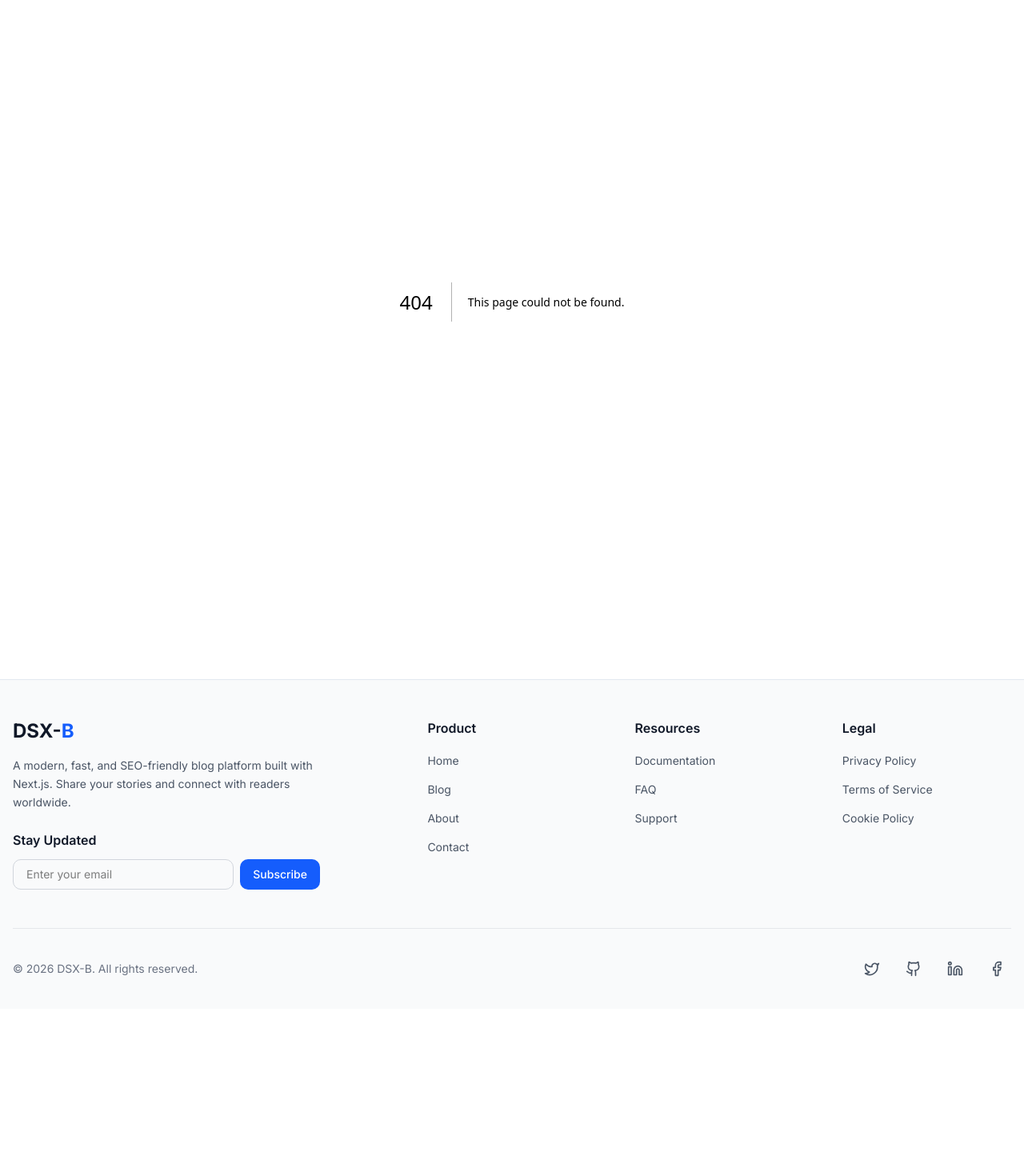
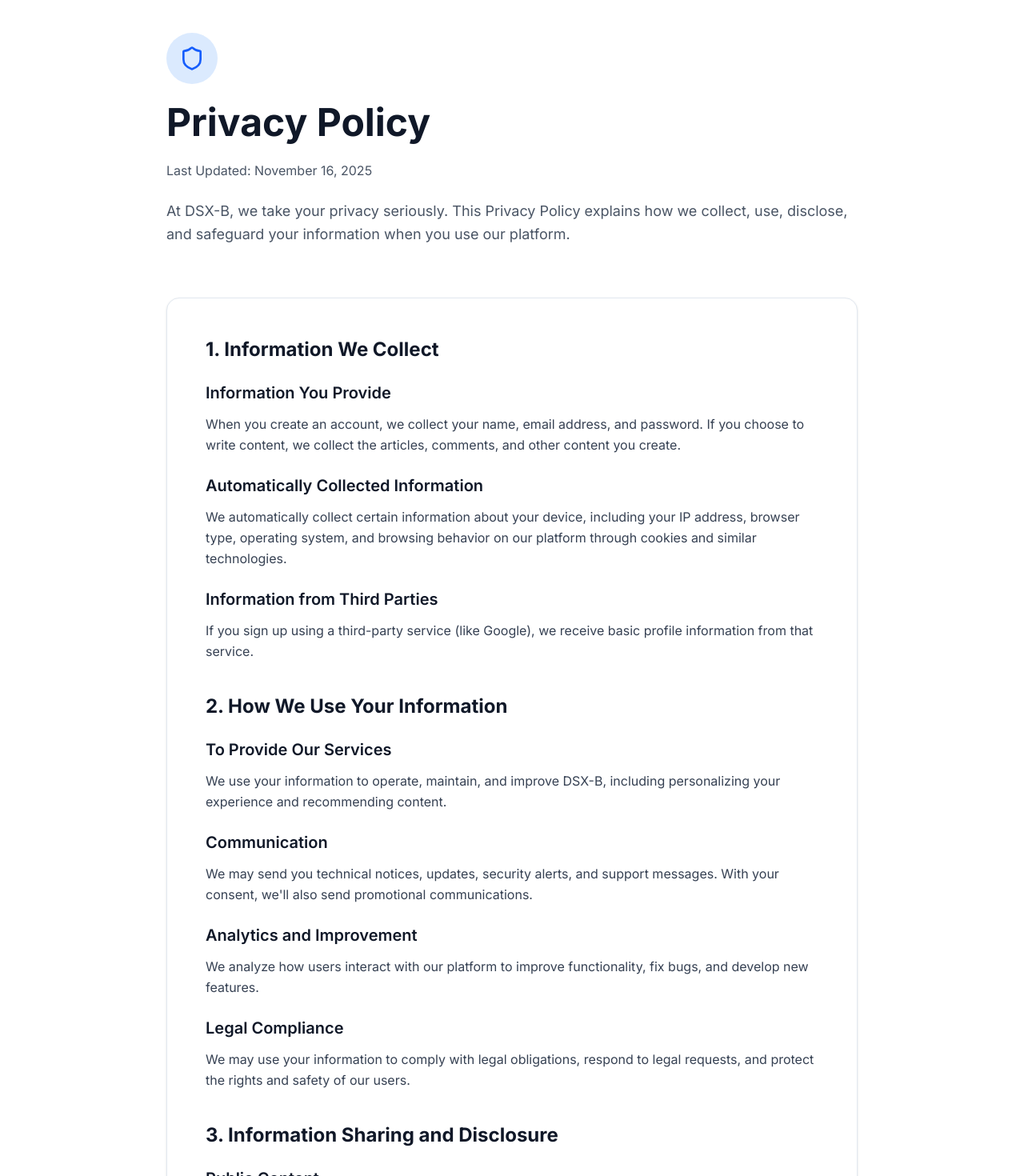
Before and after one commit to devsafix/blog-app-client, a Next.js app: page /privacy in a window 1280 px wide. Before the commit this address had no page. Shown: the part 120-1590 px from the top of the page at 80% size. Before the commit the page ends 1381 px from the top, so only its background shows below. Built offline with nearby package versions, Linux system fonts and the light colour scheme.

Commit message:
Add: Privacy page

```diff
--- /dev/null
+++ b/app/privacy/page.tsx
@@ -0,0 +1,242 @@
+import { Metadata } from "next";
+import { Shield } from "lucide-react";
+
+export const metadata: Metadata = {
+  title: "Privacy Policy | DSX-B",
+  description:
+    "Learn how DSX-B collects, uses, and protects your personal information. Our commitment to your privacy and data security.",
+  alternates: {
+    canonical: "/privacy",
+  },
+  openGraph: {
+    title: "Privacy Policy | DSX-B",
+    description: "Our commitment to protecting your privacy and data.",
+    type: "website",
+  },
+};
+
+type ContentItem = {
+  subtitle?: string;
+  text: string;
+};
+
+type Section = {
+  title: string;
+  content: ContentItem[];
+};
+
+const sections: Section[] = [
+  {
+    title: "1. Information We Collect",
+    content: [
+      {
+        subtitle: "Information You Provide",
+        text: "When you create an account, we collect your name, email address, and password. If you choose to write content, we collect the articles, comments, and other content you create.",
+      },
+      {
+        subtitle: "Automatically Collected Information",
+        text: "We automatically collect certain information about your device, including your IP address, browser type, operating system, and browsing behavior on our platform through cookies and similar technologies.",
+      },
+      {
+        subtitle: "Information from Third Parties",
+        text: "If you sign up using a third-party service (like Google), we receive basic profile information from that service.",
+      },
+    ],
+  },
+  {
+    title: "2. How We Use Your Information",
+    content: [
+      {
+        subtitle: "To Provide Our Services",
+        text: "We use your information to operate, maintain, and improve DSX-B, including personalizing your experience and recommending content.",
+      },
+      {
+        subtitle: "Communication",
+        text: "We may send you technical notices, updates, security alerts, and support messages. With your consent, we'll also send promotional communications.",
+      },
+      {
+        subtitle: "Analytics and Improvement",
+        text: "We analyze how users interact with our platform to improve functionality, fix bugs, and develop new features.",
+      },
+      {
+        subtitle: "Legal Compliance",
+        text: "We may use your information to comply with legal obligations, respond to legal requests, and protect the rights and safety of our users.",
+      },
+    ],
+  },
+  {
+    title: "3. Information Sharing and Disclosure",
+    content: [
+      {
+        subtitle: "Public Content",
+        text: "Articles and comments you publish are publicly visible to all users of the platform. Your profile information may also be publicly visible.",
+      },
+      {
+        subtitle: "Service Providers",
+        text: "We share information with third-party service providers who perform services on our behalf, such as hosting, analytics, and email delivery. These providers are bound by confidentiality agreements.",
+      },
+      {
+        subtitle: "Legal Requirements",
+        text: "We may disclose your information if required by law, legal process, or government request, or to protect the rights and safety of DSX-B and our users.",
+      },
+      {
+        subtitle: "Business Transfers",
+        text: "In the event of a merger, acquisition, or sale of assets, your information may be transferred. We will notify you of any such change.",
+      },
+    ],
+  },
+  {
+    title: "4. Data Security",
+    content: [
+      {
+        text: "We implement industry-standard security measures to protect your personal information, including encryption, secure servers, and regular security audits. However, no method of transmission over the internet is 100% secure, and we cannot guarantee absolute security.",
+      },
+    ],
+  },
+  {
+    title: "5. Your Rights and Choices",
+    content: [
+      {
+        subtitle: "Access and Update",
+        text: "You can access and update your account information at any time through your account settings.",
+      },
+      {
+        subtitle: "Delete Your Account",
+        text: "You can request deletion of your account by contacting us. We will delete your personal information, though some information may be retained as required by law.",
+      },
+      {
+        subtitle: "Marketing Communications",
+        text: "You can opt out of promotional emails by clicking the unsubscribe link in any marketing email.",
+      },
+      {
+        subtitle: "Cookies",
+        text: "You can control cookies through your browser settings. Note that disabling cookies may affect your experience on our platform.",
+      },
+      {
+        subtitle: "Data Portability",
+        text: "You have the right to request a copy of your personal data in a machine-readable format.",
+      },
+    ],
+  },
+  {
+    title: "6. Children's Privacy",
+    content: [
+      {
+        text: "DSX-B is not intended for children under 13 years of age. We do not knowingly collect personal information from children. If we learn that we have collected information from a child under 13, we will delete it promptly.",
+      },
+    ],
+  },
+  {
+    title: "7. International Data Transfers",
+    content: [
+      {
+        text: "Your information may be transferred to and processed in countries other than your own. We ensure appropriate safeguards are in place to protect your information in accordance with this Privacy Policy.",
+      },
+    ],
+  },
+  {
+    title: "8. Changes to This Policy",
+    content: [
+      {
+        text: "We may update this Privacy Policy from time to time. We will notify you of any material changes by posting the new policy on this page and updating the 'Last Updated' date. We encourage you to review this policy periodically.",
+      },
+    ],
+  },
+  {
+    title: "9. Contact Us",
+    content: [
+      {
+        text: "If you have questions about this Privacy Policy or our data practices, please contact us at: privacy@dsxb.com or through our contact form.",
+      },
+    ],
+  },
+];
+
+export default function PrivacyPolicyPage() {
+  return (
+    <div className="min-h-screen py-16">
+      {/* Hero Section */}
+      <section className="max-w-4xl mx-auto px-4 mb-16">
+        <div className="inline-flex items-center justify-center w-16 h-16 bg-blue-100 rounded-full mb-6">
+          <Shield className="w-8 h-8 text-blue-600" />
+        </div>
+        <h1 className="text-4xl md:text-5xl font-bold mb-6 text-gray-900">
+          Privacy Policy
+        </h1>
+        <div className="flex items-center gap-4 text-gray-600 mb-6">
+          <p>Last Updated: November 16, 2025</p>
+        </div>
+        <p className="text-lg text-gray-600 leading-relaxed">
+          At DSX-B, we take your privacy seriously. This Privacy Policy explains
+          how we collect, use, disclose, and safeguard your information when you
+          use our platform.
+        </p>
+      </section>
+
+      {/* Content */}
+      <div className="max-w-4xl mx-auto px-4">
+        <div className="bg-white rounded-2xl shadow-sm border p-8 md:p-12">
+          <div className="prose prose-lg max-w-none">
+            {sections.map((section, index) => (
+              <div key={index} className="mb-10 last:mb-0">
+                <h2 className="text-2xl font-bold mb-6 text-gray-900">
+                  {section.title}
+                </h2>
+                {section.content.map((item, itemIndex) => (
+                  <div key={itemIndex} className="mb-6 last:mb-0">
+                    {item.subtitle && (
+                      <h3 className="text-xl font-semibold mb-3 text-gray-900">
+                        {item.subtitle}
+                      </h3>
+                    )}
+                    <p className="text-gray-700 leading-relaxed">{item.text}</p>
+                  </div>
+                ))}
+              </div>
+            ))}
+          </div>
+        </div>
+
+        {/* Summary Box */}
+        <div className="mt-12 bg-blue-50 rounded-xl p-8 border border-blue-100">
+          <h3 className="text-xl font-bold mb-4 text-gray-900">
+            Privacy at a Glance
+          </h3>
+          <ul className="space-y-3 text-gray-700">
+            <li className="flex items-start gap-3">
+              <span className="text-blue-600 font-bold mt-1">✓</span>
+              <span>
+                We collect only the information necessary to provide our
+                services
+              </span>
+            </li>
+            <li className="flex items-start gap-3">
+              <span className="text-blue-600 font-bold mt-1">✓</span>
+              <span>
+                We never sell your personal information to third parties
+              </span>
+            </li>
+            <li className="flex items-start gap-3">
+              <span className="text-blue-600 font-bold mt-1">✓</span>
+              <span>
+                You have full control over your data and can delete it anytime
+              </span>
+            </li>
+            <li className="flex items-start gap-3">
+              <span className="text-blue-600 font-bold mt-1">✓</span>
+              <span>
+                We use industry-standard security measures to protect your data
+              </span>
+            </li>
+            <li className="flex items-start gap-3">
+              <span className="text-blue-600 font-bold mt-1">✓</span>
+              <span>
+                We&apos;re transparent about how we use your information
+              </span>
+            </li>
+          </ul>
+        </div>
+      </div>
+    </div>
+  );
+}
```
